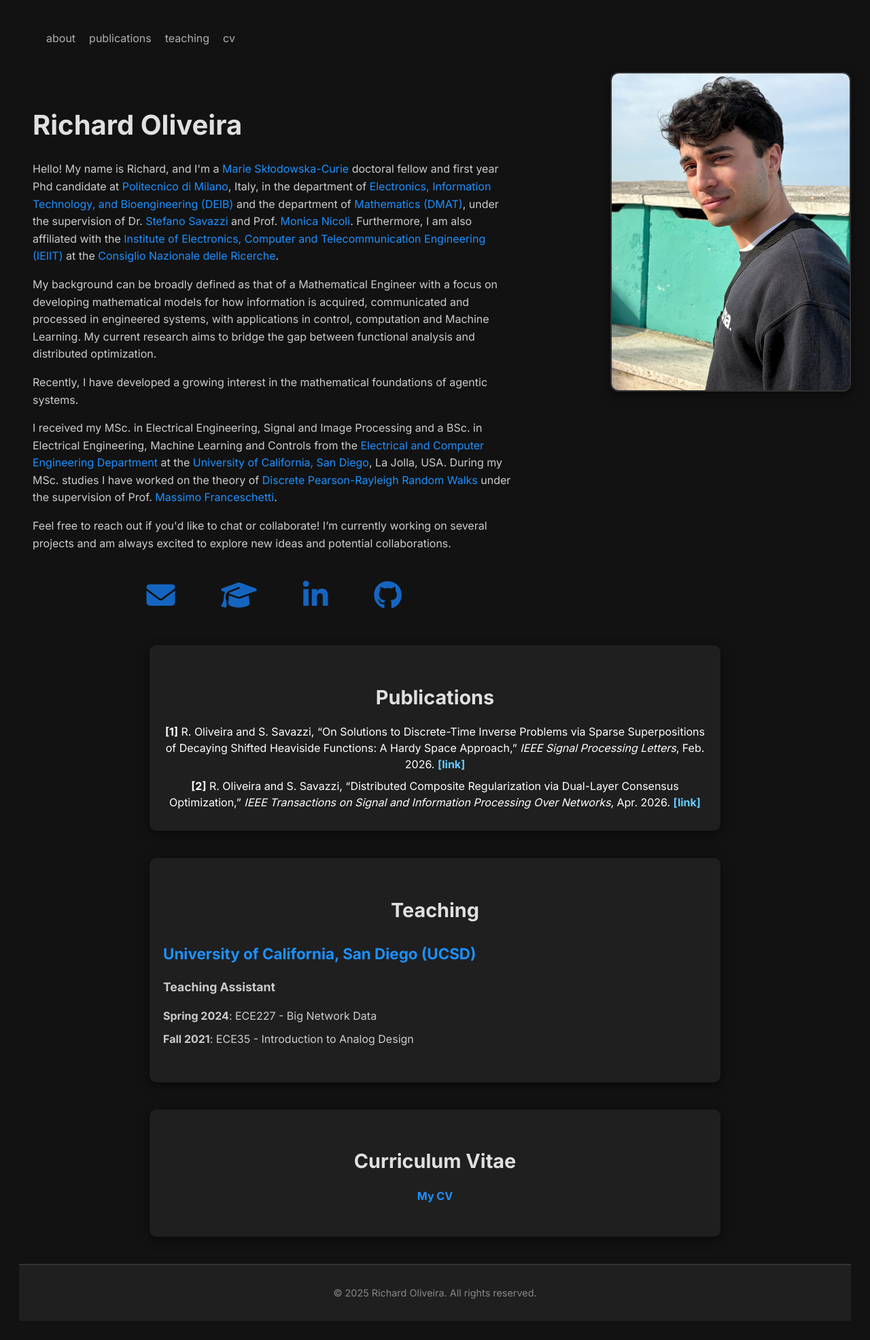
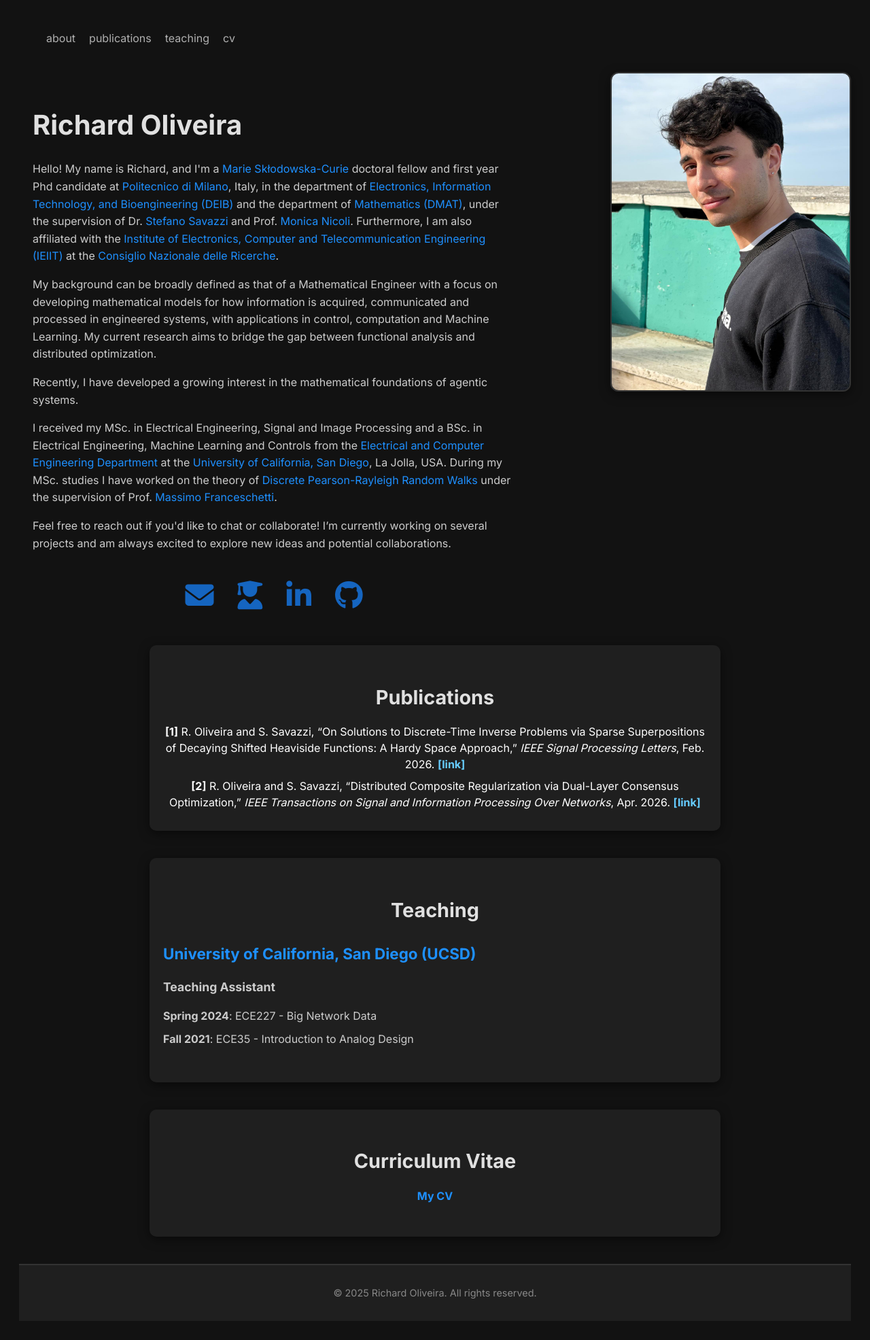
Before and after one commit to raolivei13/website_rich, a Jekyll site: the page index.html, which Jekyll copies as it is, in a window 1280 px wide. Shown: the whole page at 68% size. Built offline with Jekyll 4.4.1, drawn with Linux system fonts in a browser that asks for light colours.

Commit message:
Update index.html

```diff
--- a/index.html
+++ b/index.html
@@ -66,34 +66,44 @@ href="https://cdnjs.cloudflare.com/ajax/libs/font-awesome/6.5.2/css/all.min.css"
           Feel free to reach out if you'd like to chat or collaborate! I’m currently working on several projects and am always excited to explore new ideas and potential collaborations.
         </p>
 
-        <div style="text-align:center; font-size:42px; margin-top:30px;">
+        <div style="
+    width:100%;
+    display:flex;
+    justify-content:center;
+    align-items:center;
+    gap:35px;
+    font-size:42px;
+    margin-top:30px;
+">
 
     <!-- Email -->
     <a href="mailto:richard.oliveira@polimi.it"
-       style="margin:0 28px; color:#1565c0; text-decoration:none;">
+       style="color:#1565c0; text-decoration:none;">
         <i class="fas fa-envelope"></i>
     </a>
 
     <!-- Google Scholar -->
     <a href="https://scholar.google.com/citations?hl=en&user=ETMycagAAAAJ"
        target="_blank"
-       style="margin:0 28px; color:#1565c0; text-decoration:none;">
-        <i class="fas fa-graduation-cap"></i>
+       style="color:#1565c0; text-decoration:none;">
+
+        <!-- Classic Scholar-style icon -->
+        <i class="fas fa-user-graduate"></i>
     </a>
 
     <!-- LinkedIn -->
     <a href="https://www.linkedin.com/in/richard-oli/"
        target="_blank"
-       style="margin:0 28px; color:#1565c0; text-decoration:none;">
+       style="color:#1565c0; text-decoration:none;">
         <i class="fab fa-linkedin-in"></i>
     </a>
 
-          <!-- GitHub -->
-<a href="https://github.com/raolivei13"
-   target="_blank"
-   style="margin:0 28px; color:#1565c0; text-decoration:none;">
-    <i class="fab fa-github"></i>
-</a>
+    <!-- GitHub -->
+    <a href="https://github.com/raolivei13"
+       target="_blank"
+       style="color:#1565c0; text-decoration:none;">
+        <i class="fab fa-github"></i>
+    </a>
 
 </div>
 
```
